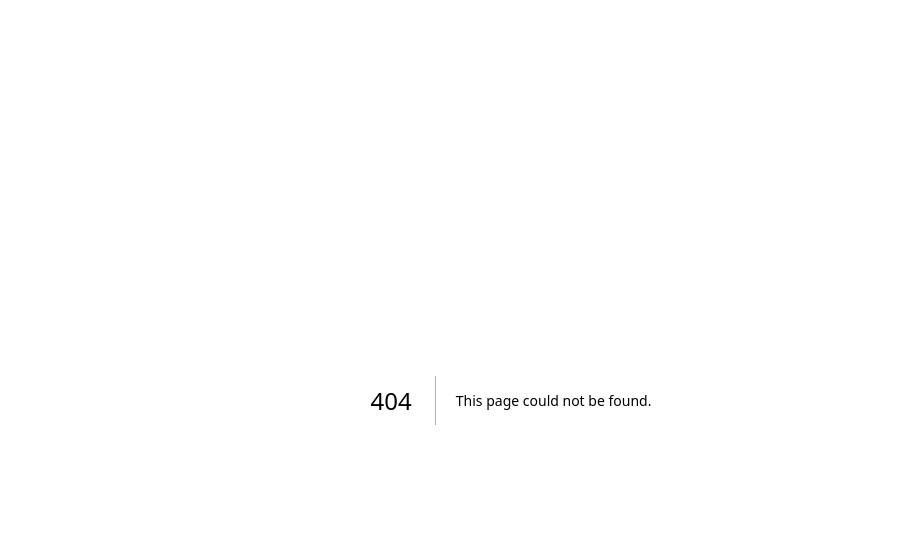
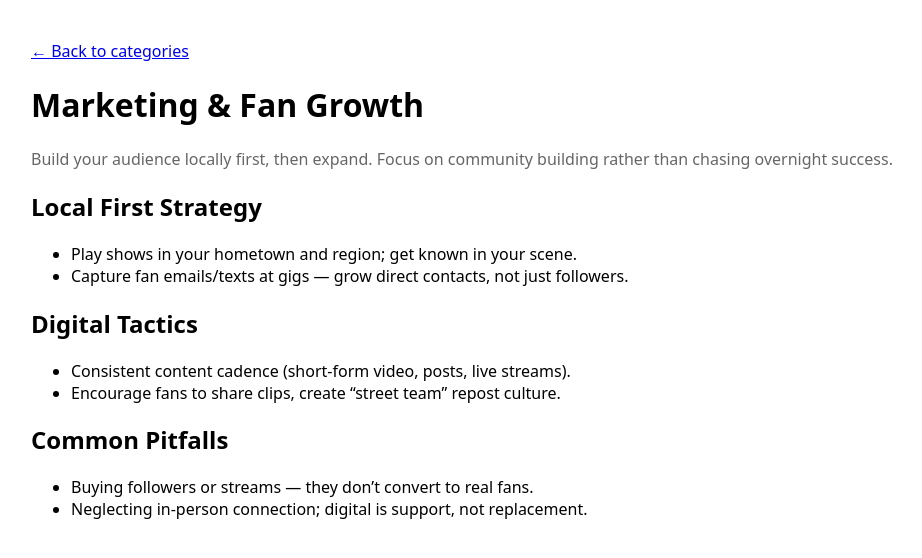
Before and after one commit to theunsignedunderground/uu-main-site, a Next.js app: page /dashboard/artist-manager/marketing-fan-growth in a window 1280 px wide. Before the commit this address had no page. Shown: the top 558 px of the page, without its empty margins (129-1051 px from the left). Built offline with nearby package versions, Linux system fonts and the light colour scheme.

Commit message:
Create marketing-fan-growth.js

```diff
--- /dev/null
+++ b/pages/dashboard/artist-manager/marketing-fan-growth.js
@@ -0,0 +1,36 @@
+export default function Marketing() {
+  return (
+    <main style={{padding:"2rem", maxWidth:960, margin:"0 auto", fontFamily:"system-ui, Arial, sans-serif"}}>
+      <a href="/dashboard/artist-manager">← Back to categories</a>
+      <h1>Marketing & Fan Growth</h1>
+      <p style={{color:"#666"}}>
+        Build your audience locally first, then expand. Focus on community building rather than chasing overnight success.
+      </p>
+
+      <section style={sec}>
+        <h2>Local First Strategy</h2>
+        <ul>
+          <li>Play shows in your hometown and region; get known in your scene.</li>
+          <li>Capture fan emails/texts at gigs — grow direct contacts, not just followers.</li>
+        </ul>
+      </section>
+
+      <section style={sec}>
+        <h2>Digital Tactics</h2>
+        <ul>
+          <li>Consistent content cadence (short-form video, posts, live streams).</li>
+          <li>Encourage fans to share clips, create “street team” repost culture.</li>
+        </ul>
+      </section>
+
+      <section style={sec}>
+        <h2>Common Pitfalls</h2>
+        <ul>
+          <li>Buying followers or streams — they don’t convert to real fans.</li>
+          <li>Neglecting in-person connection; digital is support, not replacement.</li>
+        </ul>
+      </section>
+    </main>
+  );
+}
+const sec = { marginTop:18 };
```
